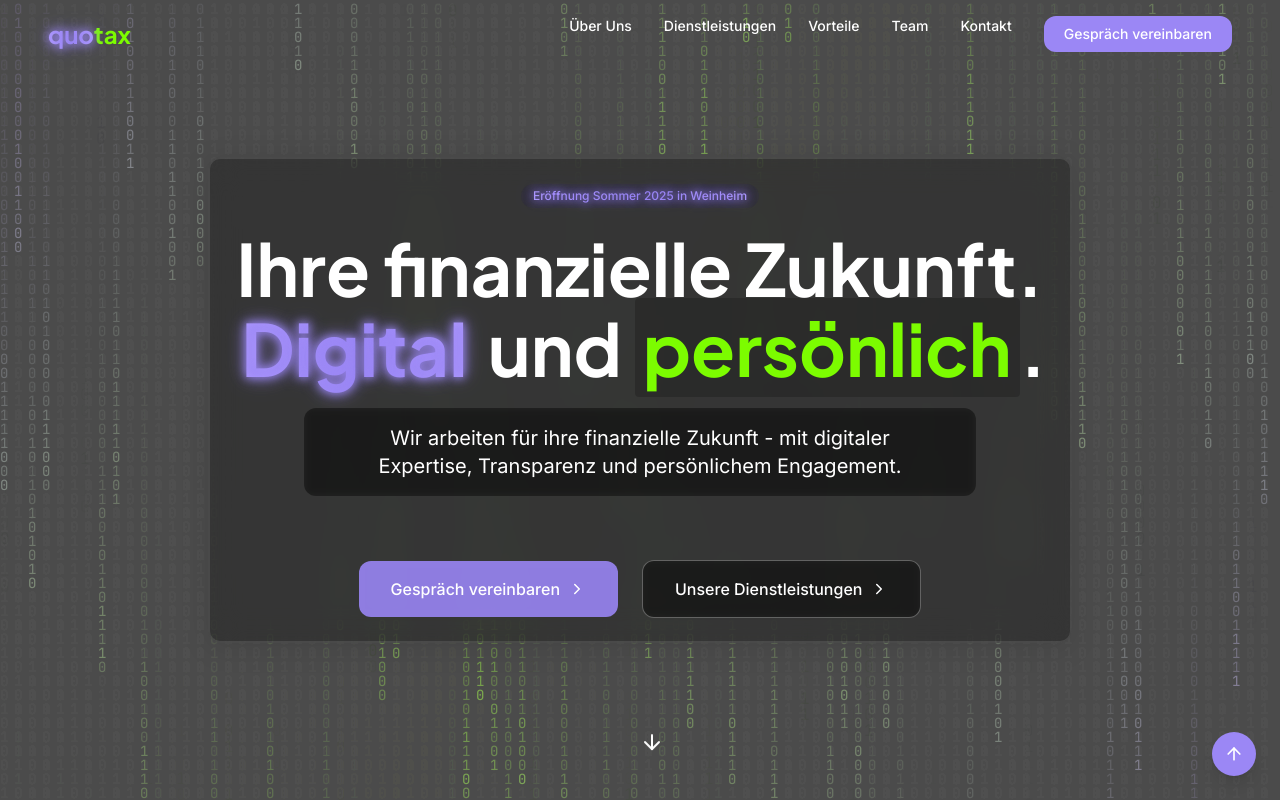
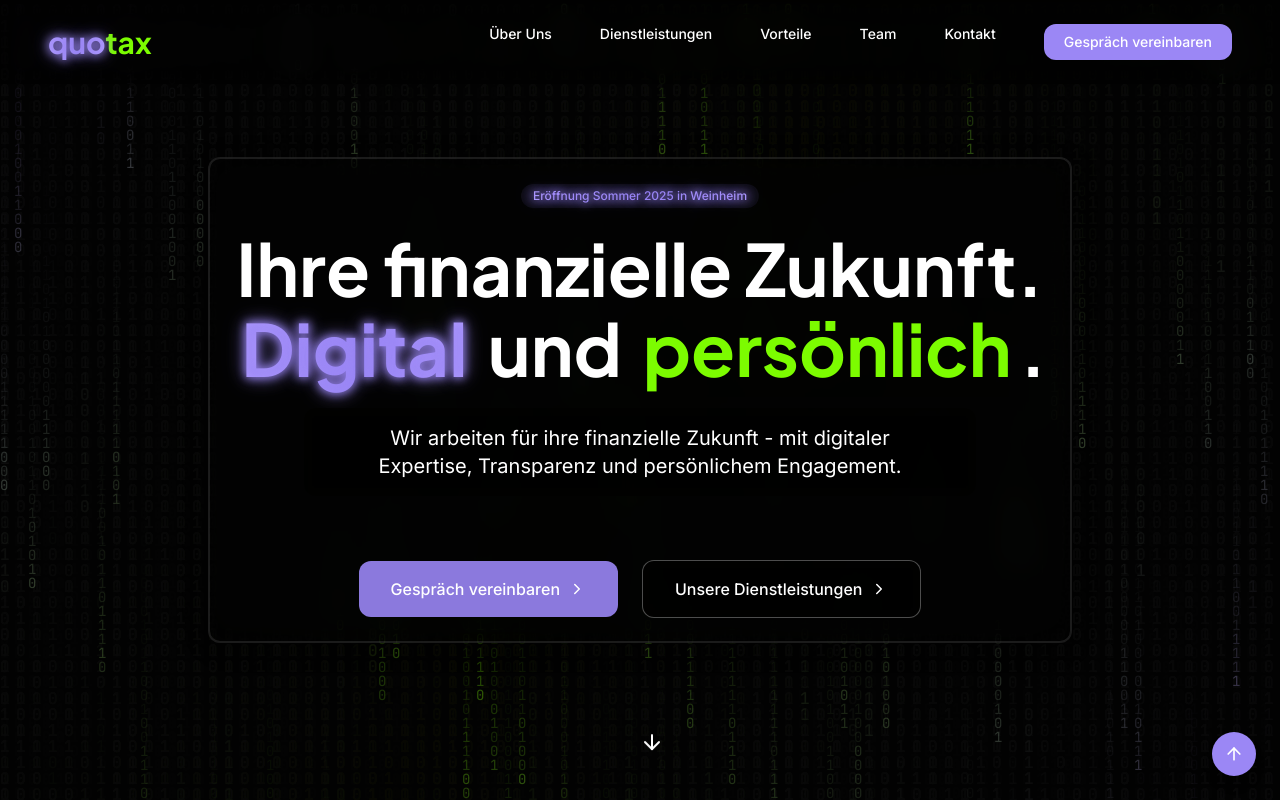
Before and after one commit to RalfJB/quotax-onepage-commitment, a React (Vite) app: page / in a window 1280 px wide. Shown: the top 800 px of the page. Built offline with nearby package versions, Linux system fonts and the light colour scheme.

Commit message:
Adjust background and header styles
- Modify background colors for better readability.
- Adjust header spacing and logo size.

```diff
--- a/src/components/DigitalBackground.tsx
+++ b/src/components/DigitalBackground.tsx
@@ -39,7 +39,7 @@ const DigitalBackground = () => {
 
     const draw = () => {
       // Black background with some transparency to create trail effect
-      ctx.fillStyle = 'rgba(0, 0, 0, 0.05)';
+      ctx.fillStyle = 'rgba(0, 0, 0, 0.12)';
       ctx.fillRect(0, 0, width, height);
 
       ctx.fillStyle = gradient;
@@ -79,7 +79,7 @@ const DigitalBackground = () => {
     <canvas
       ref={canvasRef}
       className="fixed top-0 left-0 w-full h-full pointer-events-none z-0"
-      style={{ opacity: 0.7 }}
+      style={{ opacity: 0.85, background: '#121212' }}
     />
   );
 };
--- a/src/components/DigitalBackgroundLight.tsx
+++ b/src/components/DigitalBackgroundLight.tsx
@@ -31,15 +31,15 @@ const DigitalBackgroundLight = () => {
     // Array to store vertical positions for each column
     const drops: number[] = Array(columns).fill(1);
 
-    // Create color gradient for text (lighter version for white background)
+    // Create color gradient for text (darker version for contrast)
     const gradient = ctx.createLinearGradient(0, 0, width, height);
-    gradient.addColorStop(0, 'rgba(147, 112, 219, 0.3)'); // Light purple with lower opacity
-    gradient.addColorStop(0.5, 'rgba(124, 252, 0, 0.3)'); // Light green with lower opacity
-    gradient.addColorStop(1, 'rgba(147, 112, 219, 0.3)'); // Light purple with lower opacity
+    gradient.addColorStop(0, 'rgba(147, 112, 219, 0.4)'); // Light purple with lower opacity
+    gradient.addColorStop(0.5, 'rgba(124, 252, 0, 0.4)'); // Light green with lower opacity
+    gradient.addColorStop(1, 'rgba(147, 112, 219, 0.4)'); // Light purple with lower opacity
 
     const draw = () => {
-      // White background with high transparency to create a fading trail effect
-      ctx.fillStyle = 'rgba(255, 255, 255, 0.05)';
+      // Dark background with high transparency to create a fading trail effect
+      ctx.fillStyle = 'rgba(18, 18, 18, 0.1)';
       ctx.fillRect(0, 0, width, height);
 
       ctx.fillStyle = gradient;
@@ -79,7 +79,7 @@ const DigitalBackgroundLight = () => {
     <canvas
       ref={canvasRef}
       className="fixed top-0 left-0 w-full h-full pointer-events-none"
-      style={{ opacity: 0.3, zIndex: 0 }}
+      style={{ opacity: 0.5, zIndex: 0, background: '#1A1A1A' }}
     />
   );
 };
--- a/src/components/Hero.tsx
+++ b/src/components/Hero.tsx
@@ -40,10 +40,10 @@ const Hero = () => {
             <span className="text-green bg-black/20 backdrop-blur-sm px-2 py-1 rounded">persönlich</span>.
           </div>
         </h1>
-        <p className="text-lg md:text-xl text-white max-w-2xl mx-auto mb-16 text-balance bg-black/30 backdrop-blur-sm p-4 rounded-lg">
+        <p className="text-lg md:text-xl text-white max-w-2xl mx-auto mb-16 text-balance bg-black/50 backdrop-blur-sm p-4 rounded-lg">
           Wir arbeiten für ihre finanzielle Zukunft - mit digitaler Expertise, Transparenz und persönlichem Engagement.
         </p>
-        <div className="flex flex-col sm:flex-row items-center justify-center gap-4 sm:gap-6">
+        <div className="flex flex-col sm:flex-row items-center justify-center gap-4 sm:gap-6 mt-8">
           <a
             href="#contact"
             className="px-8 py-4 bg-purple/90 backdrop-blur-sm text-white rounded-lg font-medium transition-all duration-300 hover:shadow-lg hover:bg-purple hover:-translate-y-1 flex items-center gap-2 w-full sm:w-auto justify-center group"
@@ -53,7 +53,7 @@ const Hero = () => {
           </a>
           <a
             href="#services"
-            className="px-8 py-4 border border-white/30 bg-black/30 backdrop-blur-sm text-white rounded-lg font-medium transition-all duration-300 hover:shadow-md hover:border-purple hover:text-purple flex items-center gap-2 w-full sm:w-auto justify-center group"
+            className="px-8 py-4 border border-white/30 bg-black/50 backdrop-blur-sm text-white rounded-lg font-medium transition-all duration-300 hover:shadow-md hover:border-purple hover:text-purple flex items-center gap-2 w-full sm:w-auto justify-center group"
           >
             Unsere Dienstleistungen
             <ChevronRight size={18} className="group-hover:translate-x-1 transition-transform" />
--- a/src/components/Navbar.tsx
+++ b/src/components/Navbar.tsx
@@ -34,22 +34,22 @@ const Navbar = () => {
       </div>
       <nav
         className={cn(
-          "fixed top-0 left-0 w-full z-50 transition-all duration-300 py-4 px-6 md:px-12",
+          "fixed top-0 left-0 w-full z-50 transition-all duration-300 py-6 px-6 md:px-12",
           isScrolled
-            ? "bg-black/80 backdrop-blur-lg shadow-sm"
-            : "bg-transparent"
+            ? "bg-black/80 backdrop-blur-lg shadow-md"
+            : "bg-black/40 backdrop-blur-md"
         )}
       >
         <div className="max-w-7xl mx-auto flex items-center justify-between">
           <a href="#" className="flex items-center">
-            <span className="logo-text">
+            <span className="logo-text text-3xl">
               <span className="logo-quo text-shiny-purple">quo</span>
               <span className="logo-tax">tax</span>
             </span>
           </a>
 
           {/* Desktop Navigation */}
-          <div className="hidden md:flex space-x-8">
+          <div className="hidden md:flex space-x-12">
             {navLinks.map((link) => (
               <a
                 key={link.name}
@@ -65,7 +65,7 @@ const Navbar = () => {
             <a
               href="#contact"
               className={cn(
-                "font-medium text-sm px-5 py-2 rounded-lg transition-all duration-300",
+                "font-medium text-sm px-5 py-2 rounded-lg transition-all duration-300 ml-4",
                 isScrolled
                   ? "bg-purple text-white hover:bg-purple-dark"
                   : "bg-purple text-white hover:bg-purple-dark"
--- a/src/pages/Index.tsx
+++ b/src/pages/Index.tsx
@@ -8,6 +8,7 @@ import Benefits from '@/components/Benefits';
 import Team from '@/components/Team';
 import Contact from '@/components/Contact';
 import Footer from '@/components/Footer';
+import DigitalBackground from '@/components/DigitalBackground';
 
 const Index = () => {
   useEffect(() => {
@@ -57,7 +58,7 @@ const Index = () => {
       </div>
 
       <Navbar />
-      <main className="flex-grow">
+      <main className="flex-grow bg-gradient-to-b from-black to-[#121212]">
         <Hero />
         <AboutUs />
         <Services />
```
